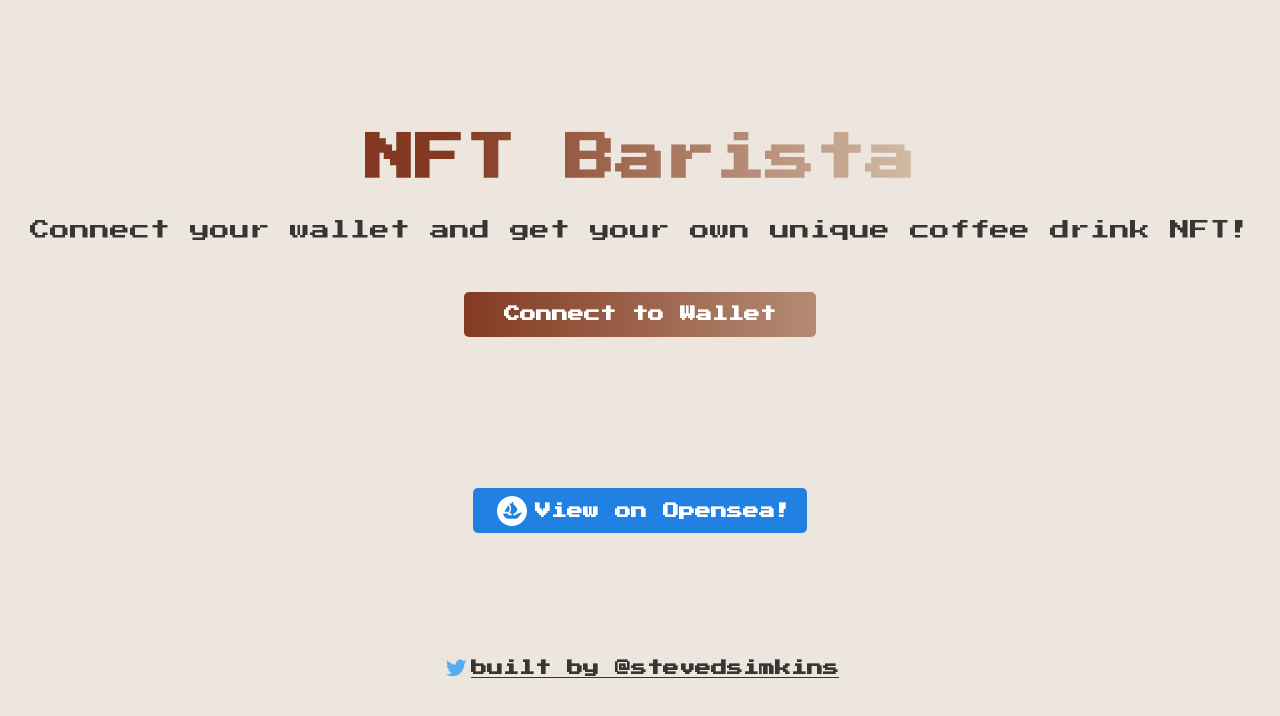
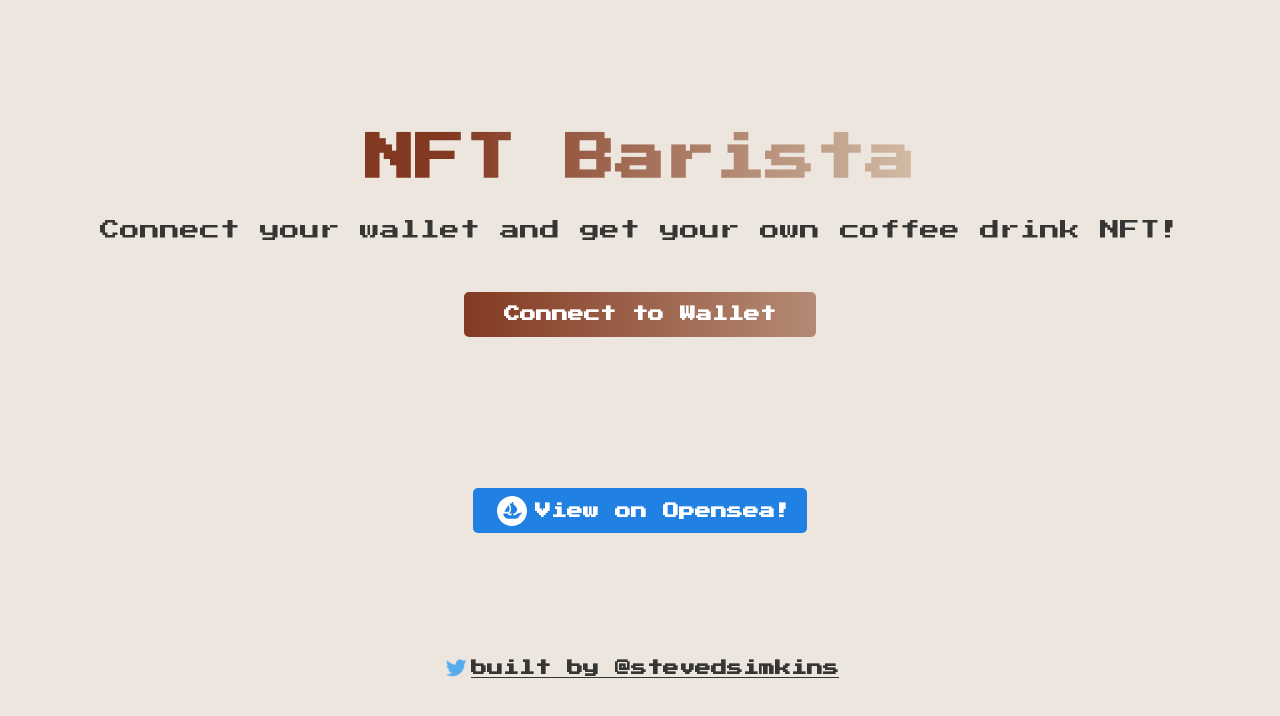
Before and after one commit to DavidBarrick/nft-barista-ui, a React (Create React App) app: page / in a window 1280 px wide. Shown: the top 716 px of the page. Built offline with nearby package versions, Linux system fonts and the light colour scheme.

Commit message:
small word change

```diff
--- a/src/App.js
+++ b/src/App.js
@@ -188,7 +188,7 @@ const App = () => {
       <div className="container">
         <div className="header-container">
           <p className="header gradient-text">NFT Barista</p>
-          <p className="sub-text">Connect your wallet and get your own unique coffee drink NFT!</p>
+          <p className="sub-text">Connect your wallet and get your own coffee drink NFT!</p>
           {currentAccount === "" ? renderNotConnectedContainer() : renderMintUI()}
           {!isPlaying ? null :
             <div>
```
